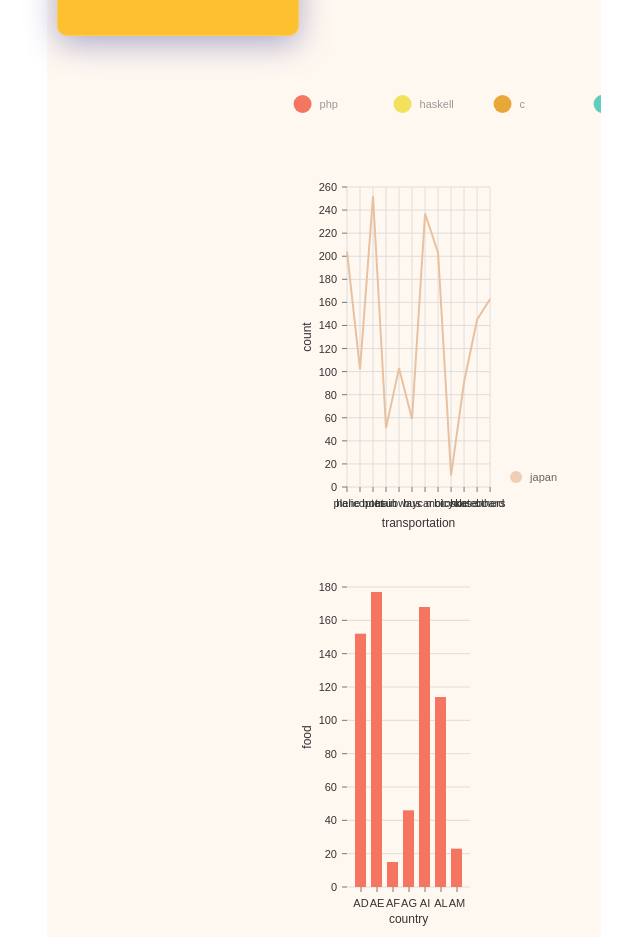
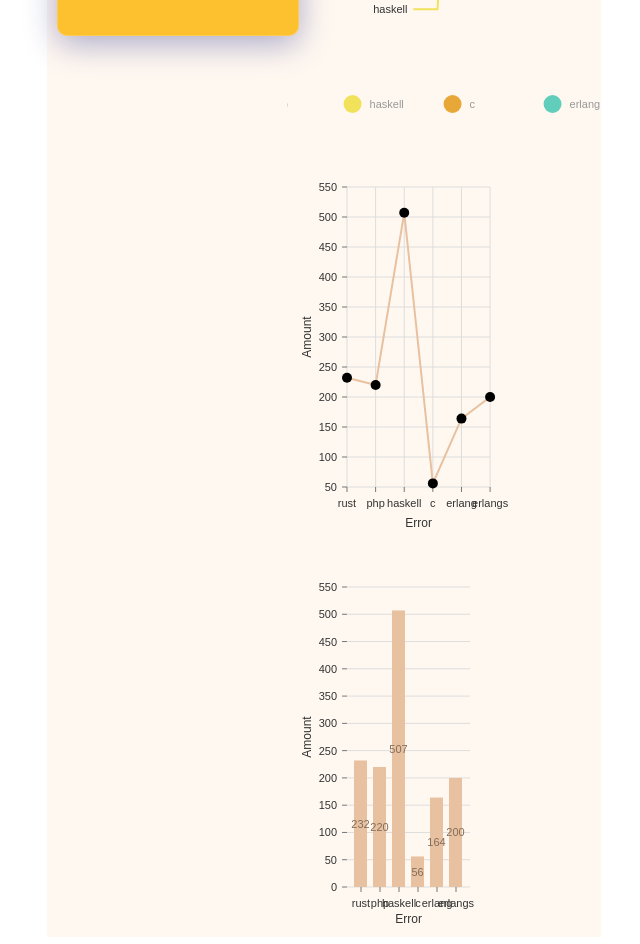
Before and after one commit to BananaGangDev/Front-end_KAEWJAA, a React (Vite) app: page /dashboard in a window 1280 px wide. Shown: the part 740-1684 px from the top of the page, without its empty margins (316-956 px from the left). Built offline with nearby package versions, Linux system fonts and the light colour scheme.

Commit message:
Transform data

```diff
--- a/src/pages/Dashboard.jsx
+++ b/src/pages/Dashboard.jsx
@@ -5,12 +5,11 @@ import DescriptionOutlinedIcon from "@mui/icons-material/DescriptionOutlined";
 import TaskAltOutlinedIcon from "@mui/icons-material/TaskAltOutlined";
 import WarningAmberOutlinedIcon from "@mui/icons-material/WarningAmberOutlined";
 import TurnedInNotOutlinedIcon from "@mui/icons-material/TurnedInNotOutlined";
-import FilterAltOutlinedIcon from '@mui/icons-material/FilterAltOutlined';
+import FilterAltOutlinedIcon from "@mui/icons-material/FilterAltOutlined";
 import Paper from "@mui/material/Paper";
-import { ResponsivePie } from '@nivo/pie'
-import { ResponsiveLine } from '@nivo/line'
-import { ResponsiveBar } from '@nivo/bar'
-
+import { ResponsivePie } from "@nivo/pie";
+import { ResponsiveLine } from "@nivo/line";
+import { ResponsiveBar } from "@nivo/bar";
 
 function Dashboard() {
   const Cards = [
@@ -49,138 +48,94 @@ function Dashboard() {
 
   const dashboard_Data = [
     {
-      "id": "rust",
-      "label": "rust",
-      "value": 232,
+      id: "rust",
+      label: "rust",
+      value: 232,
     },
     {
-      "id": "php",
-      "label": "php",
-      "value": 220,
+      id: "php",
+      label: "php",
+      value: 220,
     },
     {
-      "id": "haskell",
-      "label": "haskell",
-      "value": 507,
+      id: "haskell",
+      label: "haskell",
+      value: 507,
     },
     {
-      "id": "c",
-      "label": "c",
-      "value": 56,
+      id: "c",
+      label: "c",
+      value: 56,
     },
     {
-      "id": "erlang",
-      "label": "erlang",
-      "value": 164,
-    }
-  ]
+      id: "erlang",
+      label: "erlang",
+      value: 164,
+    },
+    {
+      id: "erlangs",
+      label: "erlangs",
+      value: 200,
+    },
+  ];
 
   const line_Data = [
     {
-      "id": "japan",
-      "color": "hsl(177, 70%, 50%)",
-      "data": [
-        {
-          "x": "plane",
-          "y": 204
-        },
-        {
-          "x": "helicopter",
-          "y": 102
-        },
-        {
-          "x": "boat",
-          "y": 252
-        },
-        {
-          "x": "train",
-          "y": 51
-        },
-        {
-          "x": "subway",
-          "y": 103
-        },
-        {
-          "x": "bus",
-          "y": 59
-        },
-        {
-          "x": "car",
-          "y": 237
-        },
-        {
-          "x": "moto",
-          "y": 203
-        },
-        {
-          "x": "bicycle",
-          "y": 10
-        },
-        {
-          "x": "horse",
-          "y": 91
-        },
-        {
-          "x": "skateboard",
-          "y": 145
-        },
-        {
-          "x": "others",
-          "y": 163
-        }
-      ]
+      id: "Errortager",
+      data: dashboard_Data.map((item) => ({
+        x: item.id,
+        y: item.value,
+      })),
     },
 
-  ]
-  const bar_Data = [
-    {
-      "country": "AD",
-      "burger": 152,
-      "burgerColor": "hsl(101, 70%, 50%)",
-    },
-    {
-      "country": "AE",
-      "burger": 177,
-      "burgerColor": "hsl(283, 70%, 50%)",
-    },
-    {
-      "country": "AF",
-      "burger": 15,
-      "burgerColor": "hsl(109, 70%, 50%)",
-    },
-    {
-      "country": "AG",
-      "burger": 46,
-      "burgerColor": "hsl(267, 70%, 50%)",
-    },
-    {
-      "country": "AI",
-      "burger": 168,
-      "burgerColor": "hsl(18, 70%, 50%)",
-    },
-    {
-      "country": "AL",
-      "burger": 114,
-      "burgerColor": "hsl(65, 70%, 50%)",
-    },
-    {
-      "country": "AM",
-      "burger": 23,
-      "burgerColor": "hsl(49, 70%, 50%)",
-    }
-  ]
+  ];
+
+  const bar_Data = dashboard_Data.map((item) => ({
+    Value: item.id,
+    Errortagger: item.value,
+   }))
+  //[
+  //   {
+  //     Value: "AD",
+  //     Errortagger: 152,
+  //   },
+  //   {
+  //     Value: "AE",
+  //     Errortagger: 177,
+  //   },
+  //   {
+  //     Value: "AF",
+  //     Errortagger: 15,
+  //   },
+  //   {
+  //     Value: "AG",
+  //     Errortagger: 46,
+  //   },
+  //   {
+  //     Value: "AI",
+  //     Errortagger: 168,
+  //   },
+  //   {
+  //     Value: "AL",
+  //     Errortagger: 114,
+  //   },
+  //   {
+  //     Value: "AM",
+  //     Errortagger: 23,
+  //   },
+  // ];
 
   const MyResponsiveLine = ({ data }) => (
     <ResponsiveLine
       data={data}
       margin={{ top: 50, right: 110, bottom: 50, left: 60 }}
-        xScale={{ type: 'point' }}
+      xScale={{ type: "point" }}
       yScale={{
-            type: 'linear',
-            min: 'auto',
-            max: 'auto',
+        type: "linear",
+        min: "auto",
+        max: "auto",
         stacked: true,
-            reverse: false
+        reverse: false,
       }}
       yFormat=" >-.2f"
       axisTop={null}
@@ -189,55 +144,29 @@ function Dashboard() {
         tickSize: 5,
         tickPadding: 5,
         tickRotation: 0,
-            legend: 'transportation',
+        legend: "Error",
         legendOffset: 36,
-            legendPosition: 'middle',
-            truncateTickAt: 0
+        legendPosition: "middle",
+        truncateTickAt: 0,
       }}
       axisLeft={{
         tickSize: 5,
         tickPadding: 5,
         tickRotation: 0,
-            legend: 'count',
+        legend: "Amount",
         legendOffset: -40,
-            legendPosition: 'middle',
-            truncateTickAt: 0
+        legendPosition: "middle",
+        truncateTickAt: 0,
       }}
       pointSize={10}
-        pointColor={{ theme: 'background' }}
+      pointColor={{ from: "color", modifiers: [] }}
       pointBorderWidth={2}
-        pointBorderColor={{ from: 'serieColor' }}
+      pointBorderColor={{ from: "serieColor" }}
       pointLabelYOffset={-12}
       enableTouchCrosshair={true}
       useMesh={true}
-        legends={[
-            {
-                anchor: 'bottom-right',
-                direction: 'column',
-                justify: false,
-                translateX: 100,
-                translateY: 0,
-                itemsSpacing: 0,
-                itemDirection: 'left-to-right',
-                itemWidth: 80,
-                itemHeight: 20,
-                itemOpacity: 0.75,
-                symbolSize: 12,
-                symbolShape: 'circle',
-                symbolBorderColor: 'rgba(0, 0, 0, .5)',
-                effects: [
-                    {
-                        on: 'hover',
-                        style: {
-                            itemBackground: 'rgba(0, 0, 0, .03)',
-                            itemOpacity: 1
-                        }
-                    }
-                ]
-            }
-        ]}
     />
-)
+  );
 
   const MyResponsivePie = ({ data }) => (
     <ResponsivePie
@@ -247,155 +176,132 @@ function Dashboard() {
       padAngle={0.7}
       cornerRadius={3}
       activeOuterRadiusOffset={8}
-        colors={{ scheme: 'nivo' }}
+      colors={{ scheme: "nivo" }}
       borderWidth={1}
       borderColor={{
-            from: 'color',
-            modifiers: [
-                [
-                    'darker',
-                    0.2
-                ]
-            ]
+        from: "color",
+        modifiers: [["darker", 0.2]],
       }}
       arcLinkLabelsSkipAngle={10}
       arcLinkLabelsTextColor="#333333"
       arcLinkLabelsThickness={2}
-        arcLinkLabelsColor={{ from: 'color' }}
+      arcLinkLabelsColor={{ from: "color" }}
       arcLabelsSkipAngle={10}
       arcLabelsTextColor={{
-            from: 'color',
-            modifiers: [
-                [
-                    'darker',
-                    2
-                ]
-            ]
+        from: "color",
+        modifiers: [["darker", 2]],
       }}
       defs={[
         {
-                id: 'dots',
-                type: 'patternDots',
-                background: 'inherit',
-                color: 'rgba(255, 255, 255, 0.3)',
+          id: "dots",
+          type: "patternDots",
+          background: "inherit",
+          color: "rgba(255, 255, 255, 0.3)",
           size: 4,
           padding: 1,
-                stagger: true
+          stagger: true,
         },
         {
-                id: 'lines',
-                type: 'patternLines',
-                background: 'inherit',
-                color: 'rgba(255, 255, 255, 0.3)',
+          id: "lines",
+          type: "patternLines",
+          background: "inherit",
+          color: "rgba(255, 255, 255, 0.3)",
           rotation: -45,
           lineWidth: 6,
-                spacing: 10
-            }
+          spacing: 10,
+        },
       ]}
-
       legends={[
         {
-                anchor: 'bottom',
-                direction: 'row',
+          anchor: "bottom",
+          direction: "row",
           justify: false,
           translateX: 0,
           translateY: 56,
           itemsSpacing: 0,
           itemWidth: 100,
           itemHeight: 18,
-                itemTextColor: '#999',
-                itemDirection: 'left-to-right',
+          itemTextColor: "#999",
+          itemDirection: "left-to-right",
           itemOpacity: 1,
           symbolSize: 18,
-                symbolShape: 'circle',
+          symbolShape: "circle",
           effects: [
             {
-                        on: 'hover',
+              on: "hover",
               style: {
-                            itemTextColor: '#000'
-                        }
-                    }
-                ]
-            }
+                itemTextColor: "#000",
+              },
+            },
+          ],
+        },
       ]}
     />
-)
+  );
 
   const MyResponsiveBar = ({ data }) => (
     <ResponsiveBar
       data={data}
-      keys={[
-          'hot dog',
-          'burger',
-          'sandwich',
-          'kebab',
-          'fries',
-          'donut'
-      ]}
-      indexBy="country"
+      keys={["Errortagger"]}
+      indexBy="Value"
       margin={{ top: 50, right: 130, bottom: 50, left: 60 }}
       padding={0.3}
-      valueScale={{ type: 'linear' }}
-      indexScale={{ type: 'band', round: true }}
-      colors={{ scheme: 'nivo' }}
+      valueScale={{ type: "linear" }}
+      indexScale={{ type: "band", round: true }}
+      colors={{ scheme: "nivo" }}
       defs={[
         {
-              id: 'dots',
-              type: 'patternDots',
-              background: 'inherit',
-              color: '#38bcb2',
+          id: "dots",
+          type: "patternDots",
+          background: "inherit",
+          color: "#38bcb2",
           size: 4,
           padding: 1,
-              stagger: true
+          stagger: true,
         },
         {
-              id: 'lines',
-              type: 'patternLines',
-              background: 'inherit',
-              color: '#eed312',
+          id: "lines",
+          type: "patternLines",
+          background: "inherit",
+          color: "#eed312",
           rotation: -45,
           lineWidth: 6,
-              spacing: 10
-          }
+          spacing: 10,
+        },
       ]}
-
       axisTop={null}
       axisRight={null}
       axisBottom={{
         tickSize: 5,
         tickPadding: 5,
         tickRotation: 0,
-          legend: 'country',
-          legendPosition: 'middle',
+        legend: "Error",
+        legendPosition: "middle",
         legendOffset: 32,
-          truncateTickAt: 0
+        truncateTickAt: 0,
       }}
       axisLeft={{
         tickSize: 5,
         tickPadding: 5,
         tickRotation: 0,
-          legend: 'food',
-          legendPosition: 'middle',
+        legend: "Amount",
+        legendPosition: "middle",
         legendOffset: -40,
-          truncateTickAt: 0
+        truncateTickAt: 0,
       }}
       labelSkipWidth={12}
       labelSkipHeight={12}
       labelTextColor={{
-          from: 'color',
-          modifiers: [
-              [
-                  'darker',
-                  1.6
-              ]
-          ]
+        from: "color",
+        modifiers: [["darker", 1.6]],
       }}
-
       role="application"
       ariaLabel="Nivo bar chart demo"
-      barAriaLabel={e=>e.id+": "+e.formattedValue+" in country: "+e.indexValue}
+      barAriaLabel={(e) =>
+        e.id + ": " + e.formattedValue + " in Value: " + e.indexValue
+      }
     />
-)
+  );
 
   return (
     <SideBar>
@@ -405,7 +311,10 @@ const MyResponsiveBar = ({ data }) => (
         </div>
         <hr id="line" />
         <div className="body">
-          <div className="filter-btn">Add Filter<FilterAltOutlinedIcon/></div>
+          <div className="filter-btn">
+            Add Filter
+            <FilterAltOutlinedIcon />
+          </div>
           <div className="cardsGroup">
             {Cards.map((card, index) => (
               <Paper
@@ -424,20 +333,19 @@ const MyResponsiveBar = ({ data }) => (
             ))}
           </div>
           <StrictMode>
-
-          <div className="PieChart"  style={{ height: '400px' }}>
-            <MyResponsivePie data={dashboard_Data}/>
+            <div className="PieChart" style={{ height: "400px" }}>
+              <MyResponsivePie data={dashboard_Data} />
             </div>
-          <div className="Line"  style={{ height: '400px' }}>
-            <MyResponsiveLine data={line_Data}/>
+            <div className="Line" style={{ height: "400px" }}>
+              <MyResponsiveLine data={line_Data} />
             </div>
-          <div className="BarChart"  style={{ height: '400px' }}>
-            <MyResponsiveBar data={bar_Data}/>
+            <div className="BarChart" style={{ height: "400px" }}>
+              <MyResponsiveBar data={bar_Data} />
             </div>
           </StrictMode>
-
         </div>
       </div>
+      {console.log(line_Data)}
     </SideBar>
   );
 }
```
Also changed, not shown: src/styles/Dashboard.css (+7 -0 lines). Lines whose indentation alone changed are shown as unchanged.
